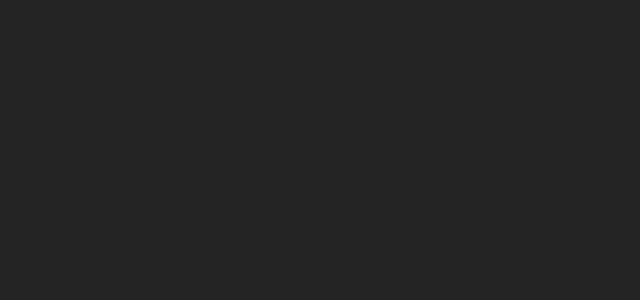
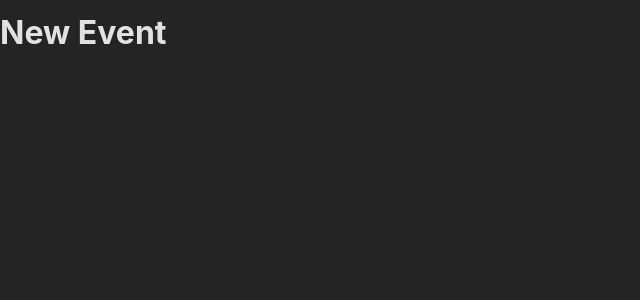
Before and after one commit to DiMazurenko/event_app_SPA, a React (Create React App) app in the folder frontend/: page /events/new in a window 1280 px wide. Shown: the top 300 px of the page, without its empty margins (0-640 px from the left). Built offline with nearby package versions, Linux system fonts and the light colour scheme.

Commit message:
add pages

```diff
--- a/frontend/package.json
+++ b/frontend/package.json
@@ -8,6 +8,7 @@
     "@testing-library/user-event": "^13.5.0",
     "react": "^18.2.0",
     "react-dom": "^18.2.0",
+    "react-router-dom": "^6.8.0",
     "react-scripts": "5.0.1",
     "web-vitals": "^2.1.4"
   },
--- a/frontend/src/App.js
+++ b/frontend/src/App.js
@@ -1,3 +1,10 @@
+import { createBrowserRouter, RouterProvider } from 'react-router-dom';
+
+import HomePage from './pages/HomePage';
+import EventsPage from './pages/EventsPage';
+import EventDetailPage from './pages/EventDetailPage';
+import NewEventPage from './pages/NewEventPage';
+import EditEventPage from './pages/EditEventPage';
 // Challenge / Exercise
 
 // 1. Add five new (dummy) page components (content can be simple <h1> elements)
@@ -20,11 +27,18 @@
 // 7. Output the ID of the selected event on the EventDetailPage
 // BONUS: Add another (nested) layout route that adds the <EventNavigation> component above all /events... page components
 
-
 //START
 
+const router = createBrowserRouter([
+  { path: '/', element: <HomePage /> },
+  { path: '/events', element: <EventsPage /> },
+  { path: '/events/<some-id>', element: <EventDetailPage /> },
+  { path: '/events/new', element: <NewEventPage /> },
+  { path: '/events/<some-id>/edit', element: <EditEventPage /> },
+]);
+
 function App() {
-  return <div></div>;
+  return <RouterProvider router={router}></RouterProvider>;
 }
 
 export default App;
--- /dev/null
+++ b/frontend/src/pages/EditEventPage.js
@@ -0,0 +1,5 @@
+const EditEventPage = () => {
+  return <h1>Edit Event</h1>;
+};
+
+export default EditEventPage;
--- /dev/null
+++ b/frontend/src/pages/EventDetailPage.js
@@ -0,0 +1,5 @@
+const EventDetailPage = () => {
+  return <h1>Event Detail</h1>;
+};
+
+export default EventDetailPage;
--- /dev/null
+++ b/frontend/src/pages/EventsPage.js
@@ -0,0 +1,5 @@
+const EventsPage = () => {
+  return <h1>Events</h1>;
+};
+
+export default EventsPage;
--- /dev/null
+++ b/frontend/src/pages/HomePage.js
@@ -0,0 +1,5 @@
+const HomePage = () => {
+  return <h1>Home</h1>;
+};
+
+export default HomePage;
--- /dev/null
+++ b/frontend/src/pages/NewEventPage.js
@@ -0,0 +1,5 @@
+const NewEventPage = () => {
+  return <h1>New Event</h1>;
+};
+
+export default NewEventPage;
```
Also changed, not shown: 1 other file (tests, documents, lock files or other folders).
